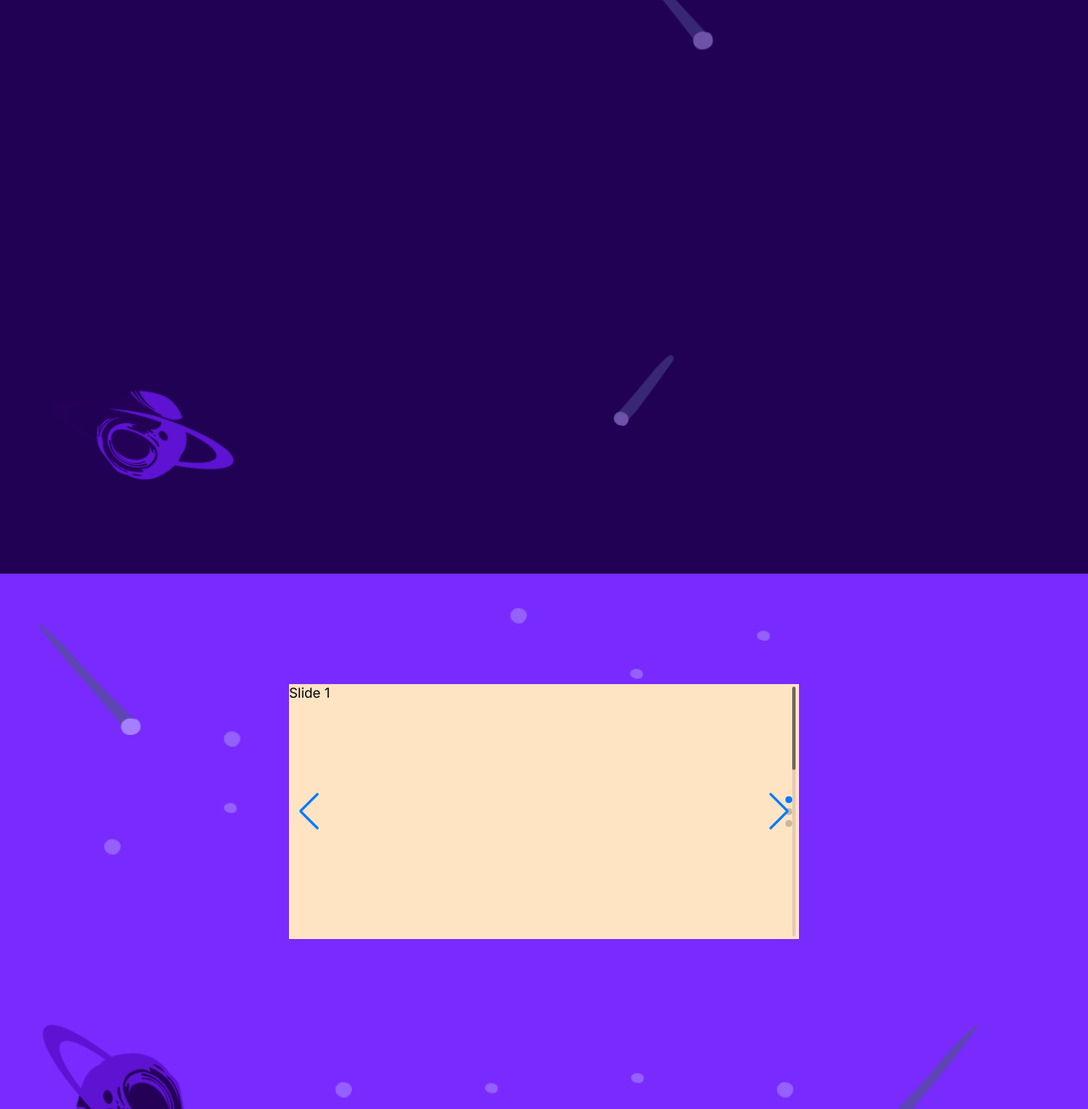
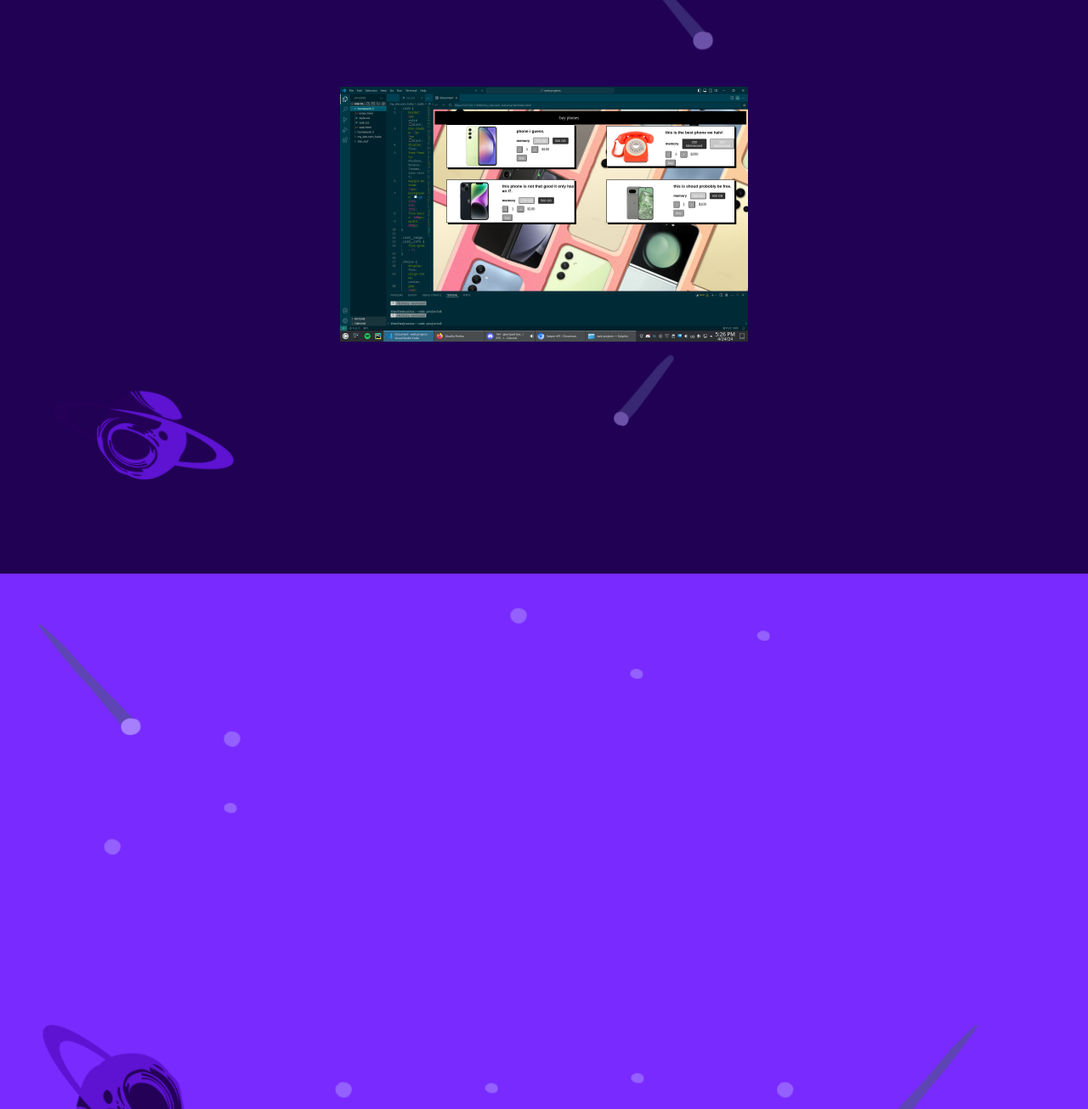
Before and after one commit to Th9Fan/portfolio, a plain HTML site: page index.html in a window 1280 px wide. Shown: the part 2525-3830 px from the top of the page at 85% size. Drawn offline with nearby package versions, Linux system fonts and the light colour scheme.

Commit message:
done slider

```diff
--- a/index.html
+++ b/index.html
@@ -61,30 +61,20 @@
     <section id="works">
         <h1 class="title">works</h1>
         <div class="works-block">
-
+            <div class="swiper">
+                <!-- Additional required wrapper -->
+                <div class="swiper-wrapper">
+                  <!-- Slides -->
+                  <div class="swiper-slide slide1"><img src="img/Screenshot_20240424_172618.png" alt=""> </div>
+                  <div class="swiper-slide slide2"><img src="img/Screenshot_20240424_172746.png" alt=""></div>
+                  <div class="swiper-slide slide3"><img src="img/Screenshot_20240424_172803.png" alt=""></div>
+                  <div class="swiper-slide slide4"><img src="img/image.png" alt=""></div>
+              </div>
+            </div>
         </div>
     </section>
     <section id="comments">
         <div class="comments-block">
-            <div class="swiper">
-                <!-- Additional required wrapper -->
-                <div class="swiper-wrapper">
-                  <!-- Slides -->
-                  <div class="swiper-slide">Slide 1</div>
-                  <div class="swiper-slide">Slide 2</div>
-                  <div class="swiper-slide">Slide 3</div>
-                  ...
-                </div>
-                <!-- If we need pagination -->
-                <div class="swiper-pagination"></div>
-
-                <!-- If we need navigation buttons -->
-                <div class="swiper-button-prev"></div>
-                <div class="swiper-button-next"></div>
-
-                <!-- If we need scrollbar -->
-                <div class="swiper-scrollbar"></div>
-              </div>
 
         </div>
     </section>
--- a/script.js
+++ b/script.js
@@ -1,21 +1,8 @@
 const swiper = new Swiper('.swiper', {
-    // Optional parameters
-    direction: 'vertical',
+
+    // direction: '',
     loop: true,
+    effect: 'coverflow',
+    depth:100,
 
-    // If we need pagination
-    pagination: {
-      el: '.swiper-pagination',
-    },
-
-    // Navigation arrows
-    navigation: {
-      nextEl: '.swiper-button-next',
-      prevEl: '.swiper-button-prev',
-    },
-
-    // And if we need scrollbar
-    scrollbar: {
-      el: '.swiper-scrollbar',
-    },
   });
--- a/stiel.css
+++ b/stiel.css
@@ -177,10 +177,18 @@ section{
     display: flex;
 }
 .swiper-slide{
-    background-color: bisque;
+    /* background-color: rgb(95, 66, 190); */
 }
+
+
 
 .swiper {
     width: 600px;
     height: 300px;
   }
+
+.swiper-slide img{
+    height: 100%;
+    width: 100%;
+    object-fit: contain;
+}
```
Also changed, not shown: img/Screenshot_20240424_172618.png (added), img/Screenshot_20240424_172746.png (added), img/Screenshot_20240424_172803.png (added), img/image.png (added).
